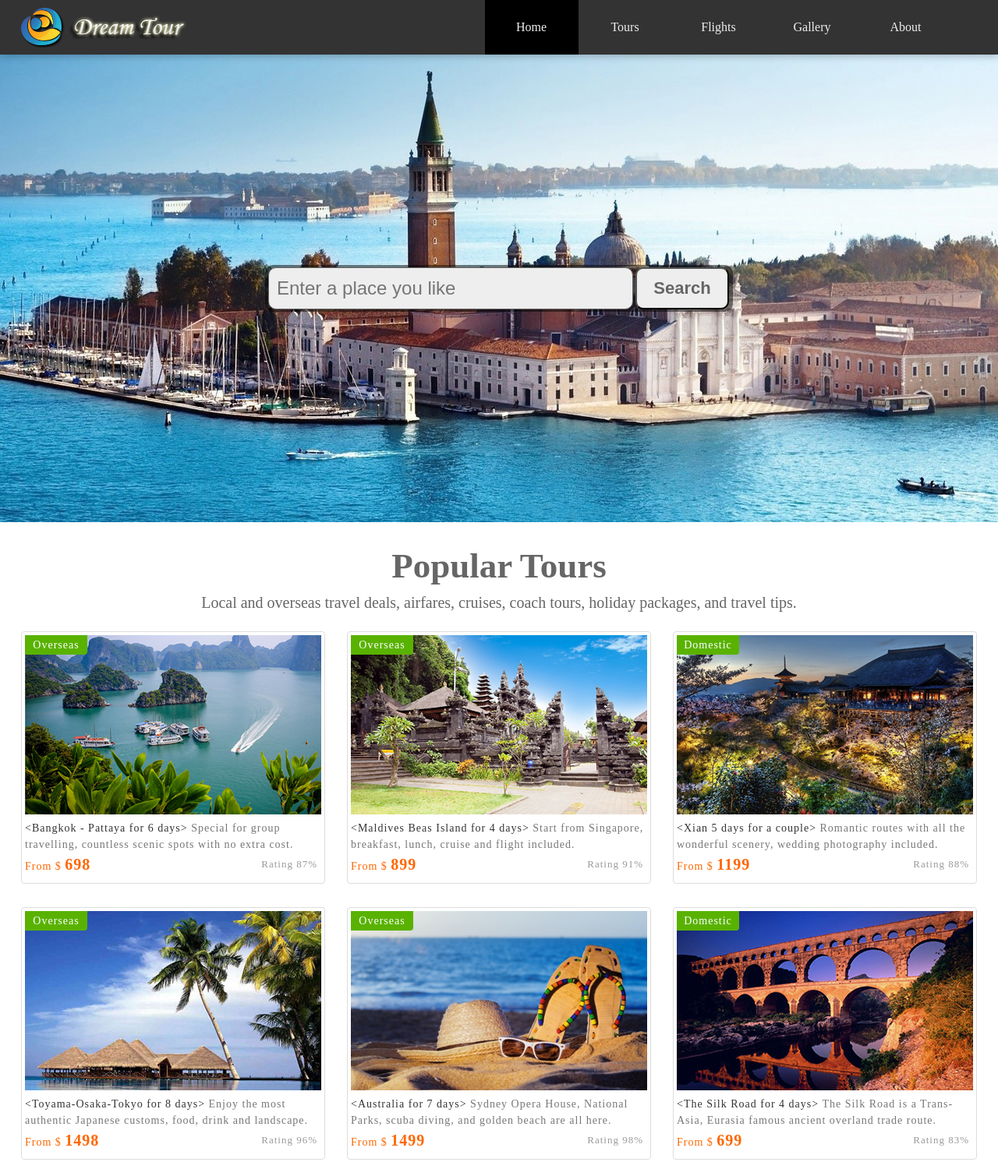
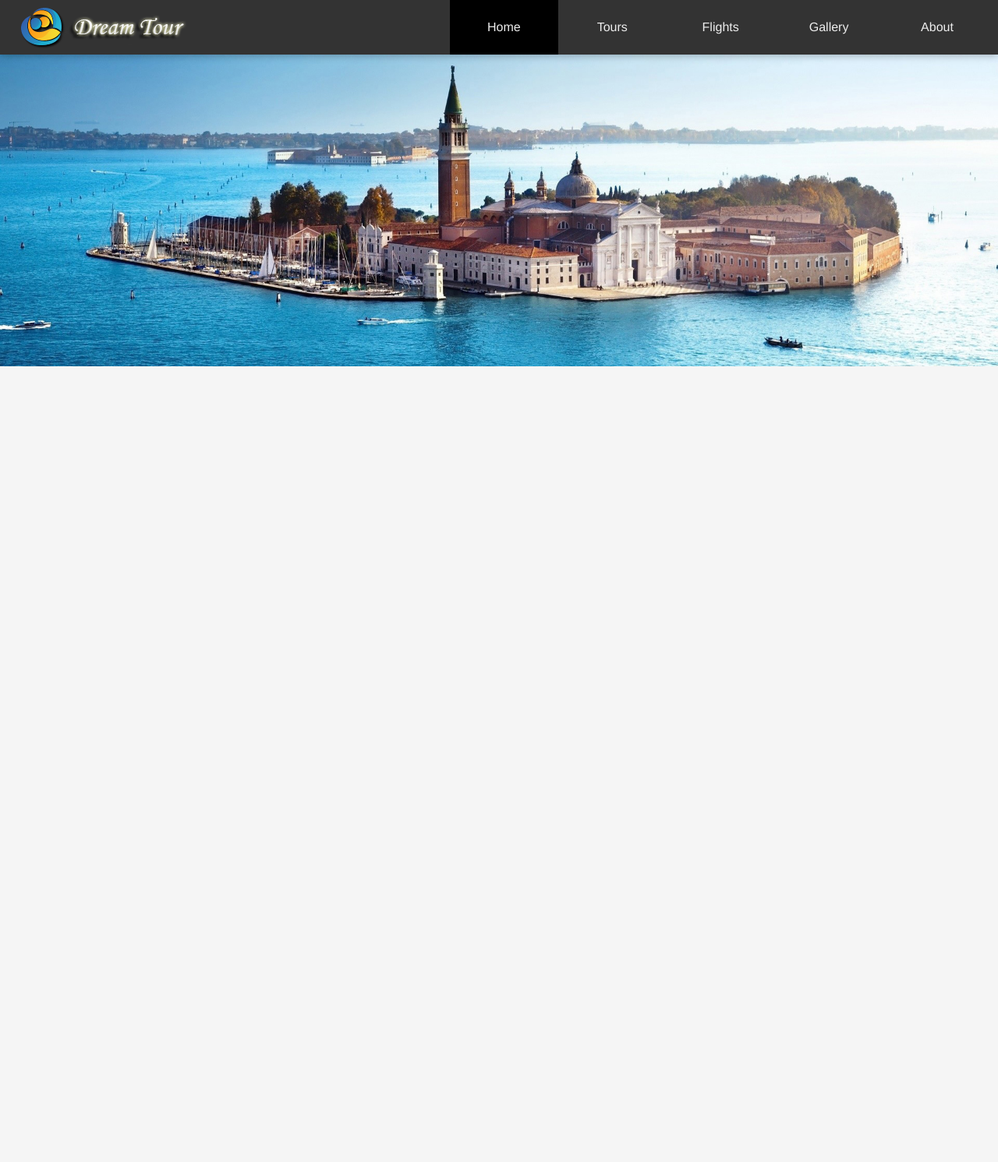
Before and after one commit to Shao0203/Travel, a website: page index.html in a window 1280 px wide. Shown: the top 1491 px of the page at 78% size. After the commit the page ends 800 px from the top, so only its background shows below. Drawn offline with Linux system fonts and the light colour scheme.

Commit message:
Mobile header bar
header bar and search background image

```diff
--- a/css/style.css
+++ b/css/style.css
@@ -1,123 +1,105 @@
 @charset "utf-8";
-
-/*search*/
-#search {
-	width: 100%;
-	height: 600px;
-	min-width: 1263px;
-	background: url(../img/search.jpg) no-repeat center;
-	position: relative;
+/*common style*/
+body, h1, h2, h3, h4, p, ul, ol, form, fieldset, figure {
+	margin: 0;
+	padding: 0;
 }
-#search .center {
-	width: 600px;
-	height: 60px;
-	background-color: #000;
-	border-radius: 10px;
-	opacity: 0.5;
-	position: absolute;
-	top: 50%;
-	left: 50%;
-	margin: -30px 0 0 -300px;
+div, figure, img {
+	box-sizing: border-box;
+}
+body {
+	background-color: #f5f5f5;
+	font-family: "Helvetica Neue", Helvetica, Arial, sans-serif;
+}
+img {
+	display: block;
+	max-width: 100%;
+}
+ul, ol {
+	list-style: outside none none;
+}
+a {
+	text-decoration: none;
+}
+.hidden {
+	display: none;
 }
 
-#search .search {
-	width: 446px;
-	height: 52px;
-	background-color: #eee;
-	color: #666;
-	border: 1px solid #666;
-	border-radius: 10px;
-	font-size: 24px;
-	padding: 0 10px;
-	margin: -27px 0 0 -296px;
-	outline: none;
-	position: absolute;
-	top: 50%;
-	left: 50%;
+/*header bar start*/
+#header {
+	width: 100%;
+	height: 70px;
+	background-color: #333;
+	box-shadow: 0 1px 10px rgba(0, 0, 0, 0.3);
+	z-index: 99;
+	position: fixed;
+	top: 0;
 }
-#search .button {
-	width: 120px;
-	height: 54px;
-	font-size: 22px;
-	font-weight: bold;
-	border-radius: 10px;
-	background-color: #eee;
-	color: #666;
-	cursor: pointer;
-	outline: none;
-	position: absolute;
-	top: 50%;
-	left: 50%;
-	margin: -27px 0 0 175px;
+#header .center {
+	max-width: 1263px;
+	height: 70px;
+	margin: 0 auto;
 }
-/*popular tourist routes*/
-#tour {
-	width: 1263px;
-	height: 1150px;
-	margin: 30px auto;
+#header .logo {
+	width: 30%;
+	height: 70px;
+	background: url(../img/logo.png) no-repeat left center;
+	text-indent: -9999px;
+	float: left;
+}
+#header .link {
+	width: 55%;
+	height: 70px;
+	line-height: 70px;
 	text-align: center;
+	float: right;
 }
-#tour .center h2 {
-	font-size: 45px;
-	color: #666;
-	margin: 10px 0;
+#header .link li {
+	width: 20%;
+	float: left;
 }
-#tour .center p {
-	color: #666;
-	font-size: 20px;
-	margin: 10px 0;
+#header .link a {
+	color: #eee;
+	display: block;
 }
-#tour figure {
-	display: inline-block;
-	border: 1px solid #ddd;
-	padding: 4px;
-	border-radius: 4px;
-	width: 380px;
-	margin: 15px 12px;
-	text-align: left;
-	position: relative;
+#header .link a:hover,
+#header .active a {
+	background-color: #000;
 }
-#tour figure img {
-	vertical-align: middle;
+/*header bar end*/
+
+/*Advertise start*/
+#adver {
+	max-width: 1920px;
+	margin: 0 auto;
+	padding: 70px 0 0 0;
 }
-#tour figure figcaption {
-	color: #777;
-	font-size: 14px;
-	letter-spacing: 1px;
-	line-height: 1.5;
-	padding: 7px 0 5px 0;
+
+/*Media query responsive*/
+
+/* Media > 1200px */
+@media (min-width: 1200px) {
+
 }
-#tour figcaption .title {
-	font-weight: normal;
-	color: #333;
+
+/* 768px < Media < 1199px*/
+@media (min-width: 768px) and (max-width: 1199px) {
+
 }
-#tour .sat {
-	float: right;
-	font-style: normal;
-	font-size: 13px;
-	color: #999;
-	position: relative;
-	top: 5px;
-	right: 5px;
+
+/* Media < 768px */
+@media (max-width: 767px) {
+	#header, #header .center, #header .link {
+		height: 45px;
+	}
+	#header .logo {
+		display: none;
+	}
+	#header .link {
+		width: 100%;
+		line-height: 45px;
+	}
+	#adver {
+		padding: 45px 0 0 0;
+	}
 }
-#tour .price {
-	color: #f60;
-	font-size: 14px;
-}
-#tour .price strong {
-	font-size: 20px;
-	letter-spacing: 1px;
-}
-#tour .type {
-	width: 80px;
-	height: 25px;
-	text-align: center;
-	line-height: 25px;
-	font-size: 14px;
-	background-color: #59b200;
-	color: #fff;
-	border-bottom-right-radius: 4px;
-	position: absolute;
-	top: 4px;
-	left: 4px;
-}
--- a/index.html
+++ b/index.html
@@ -2,12 +2,12 @@
 <html lang="en">
 <head>
 	<meta charset="UTF-8">
+	<meta name="viewport" content="width=device-width, initial-scale=1.0, user-scalable=no">
 	<title>DreamTour</title>
-	<link rel="stylesheet" href="css/basic.css">
 	<link rel="stylesheet" href="css/style.css">
 </head>
 <body>
-<!-- header navigation bar start -->
+<!-- header bar start -->
 <header id="header">
 	<div class="center">
 		<h1 class="logo">dream tour travel agency</h1>
@@ -23,167 +23,10 @@
 		</nav>
 	</div>
 </header>
-<!-- header navigation bar end -->
-<!-- search start -->
-<div id="search">
-	<div class="center"></div>
-	<input type="text" class="search" placeholder="Enter a place you like">
-	<button class="button">Search</button>
+<!-- header bar end -->
+
+<div id="adver">
+	<img src="img/adver.jpg" alt="bgimage of adver">
 </div>
-<!-- search end -->
-<!-- Popular tourist routes start -->
-<div id="tour">
-	<section class="center">
-		<h2>Popular Tours</h2>
-		<p>Local and overseas travel deals, airfares, cruises, coach tours, holiday packages, and travel tips.</p>
-	</section>
-	<figure>
-		<img src="img/tour1.jpg" alt="Bangkok - Pattaya for 6 days">
-		<figcaption>
-			<strong class="title">&lt;Bangkok - Pattaya for 6 days&gt;</strong>
-			Special for group travelling, countless scenic spots with no extra cost.
-			<div>
-				<em class="sat">Rating 87%</em>
-				<span class="price">From $ <strong>698</strong></span>
-			</div>
-		<div class="type">Overseas</div>
-		</figcaption>
-	</figure>
-	<figure>
-		<img src="img/tour2.jpg" alt="Maldives Beas Island for 4 days">
-		<figcaption>
-			<strong class="title">&lt;Maldives Beas Island for 4 days&gt;</strong>
-			Start from Singapore, breakfast, lunch, cruise and flight included.
-			<div>
-				<em class="sat">Rating 91%</em>
-				<span class="price">From $ <strong>899</strong></span>
-			</div>
-			<div class="type">Overseas</div>
-		</figcaption>
-	</figure>
-	<figure>
-		<img src="img/tour3.jpg" alt="Xian 5 days for a couple">
-		<figcaption>
-			<strong class="title">&lt;Xian 5 days for a couple&gt;</strong>
-			Romantic routes with all the wonderful scenery, wedding photography included.
-			<div>
-				<em class="sat">Rating 88%</em>
-				<span class="price">From $ <strong>1199</strong></span>
-			</div>
-			<div class="type">Domestic</div>
-		</figcaption>
-	</figure>
-	<figure>
-		<img src="img/tour4.jpg" alt="Toyama-Osaka-Tokyo for 8 days">
-		<figcaption>
-			<strong class="title">&lt;Toyama-Osaka-Tokyo for 8 days&gt;</strong>
-			Enjoy the most authentic Japanese customs, food, drink and landscape.
-			<div>
-				<em class="sat">Rating 96%</em>
-				<span class="price">From $ <strong>1498</strong></span>
-			</div>
-			<div class="type">Overseas</div>
-		</figcaption>
-	</figure>
-	<figure>
-		<img src="img/tour5.jpg" alt="Australia for 7 days">
-		<figcaption>
-			<strong class="title">&lt;Australia for 7 days&gt;</strong>
-			Sydney Opera House, National Parks, scuba diving, and golden beach are all here.
-			<div>
-				<em class="sat">Rating 98%</em>
-				<span class="price">From $ <strong>1499</strong></span>
-			</div>
-			<div class="type">Overseas</div>
-		</figcaption>
-	</figure>
-	<figure>
-		<img src="img/tour6.jpg" alt="The Silk Road for 4 days">
-		<figcaption>
-			<strong class="title">&lt;The Silk Road for 4 days&gt;</strong>
-			The Silk Road is a Trans-Asia, Eurasia famous ancient overland trade route.
-			<div>
-				<em class="sat">Rating 83%</em>
-				<span class="price">From $ <strong>699</strong></span>
-			</div>
-			<div class="type">Domestic</div>
-		</figcaption>
-	</figure>
-	<figure>
-		<img src="img/tour7.jpg" alt="European 5 countries for 9 days">
-		<figcaption>
-			<strong class="title">&lt;Europe for 9 days&gt;</strong>
-			Walk in Cologne Cathedral, enjoy the art of architecture from medieval Europe.
-			<div>
-				<em class="sat">Rating 92%</em>
-				<span class="price">From $ <strong>1698</strong></span>
-			</div>
-			<div class="type">Overseas</div>
-		</figcaption>
-	</figure>
-	<figure>
-		<img src="img/tour8.jpg" alt="HongKong 3 days for a family">
-		<figcaption>
-			<strong class="title">&lt;HongKong 3 days for a family&gt;</strong>
-			Play with your kids in Disneyland and go shopping on a long weekend.
-			<div>
-				<em class="sat">Rating 86%</em>
-				<span class="price">From $ <strong>499</strong></span>
-			</div>
-			<div class="type">Domestic</div>
-		</figcaption>
-	</figure>
-	<figure>
-		<img src="img/tour9.jpg" alt="Mount Tai for 5 days">
-		<figcaption>
-			<strong class="title">&lt;Mount Tai for 5 days&gt;</strong>
-			Hiking with our experienced guide, less danger, more fun. Camping site included.
-			<div>
-				<em class="sat">Rating 90%</em>
-				<span class="price">From $ <strong>299</strong></span>
-			</div>
-			<div class="type">Hiking</div>
-		</figcaption>
-	</figure>
-</div>
-<!-- Popular tourist routes end -->
-<!-- footer partnership faq contact and copyright start -->
-<footer id="footer">
-	<div class="top">
-		<div class="column left">
-			<h2>Partnership</h2>
-			<hr>
-			<ul>
-				<li><a href="###">YHA China</a></li>
-				<li><a href="###">Qunar Travel</a></li>
-				<li><a href="###">Ali Trip</a></li>
-				<li><a href="###">Youth Travel Service</a></li>
-			</ul>
-		</div>
-		<div class="column mid">
-			<h2>FAQ</h2>
-			<hr>
-			<ul>
-				<li><a href="###">When shall I sign the contract.</a></li>
-				<li><a href="###">How about the discount for children.</a></li>
-				<li><a href="###">What is the best time travel to Australia.</a></li>
-				<li><a href="###">How many kinds of travel insurance.</a></li>
-				<li><a href="###">Can I change the date, is that free.</a></li>
-			</ul>
-		</div>
-		<div class="column right">
-			<h2>Contact</h2>
-			<hr>
-			<ul>
-				<li><a href="###">Email: info@dreamtour.com</a></li>
-				<li><a href="###">Phone: 010-23504668.</a></li>
-				<li><a href="###">Address: 33 Nanjing rd, Chaoyang, Beijing, China.</a></li>
-			</ul>
-		</div>
-	</div>
-	<div class="bottom">Copyright &copy; Dream Tour 2016 | Business license：C-BJ-DT1314</div>
-</footer>
-<!-- footer partnership faq contact and copyright end -->
-
 </body>
 </html>
```
Also changed, not shown: img/adver.jpg (renamed from img/search.jpg).
